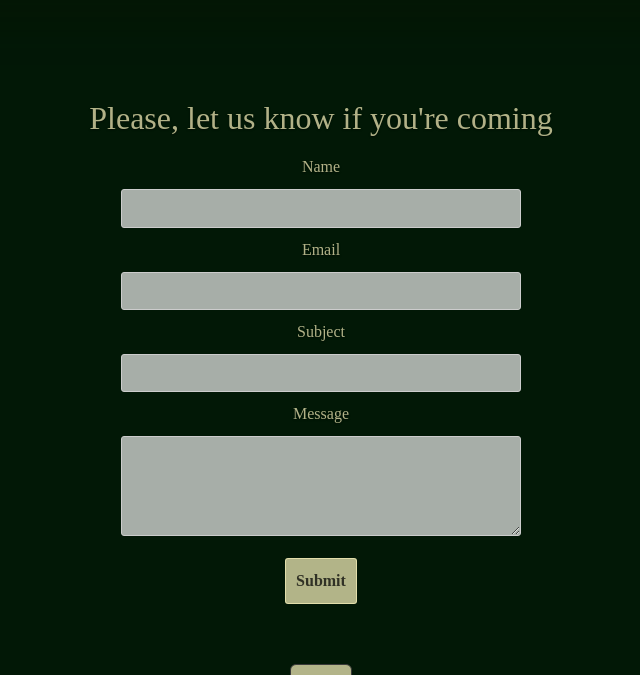
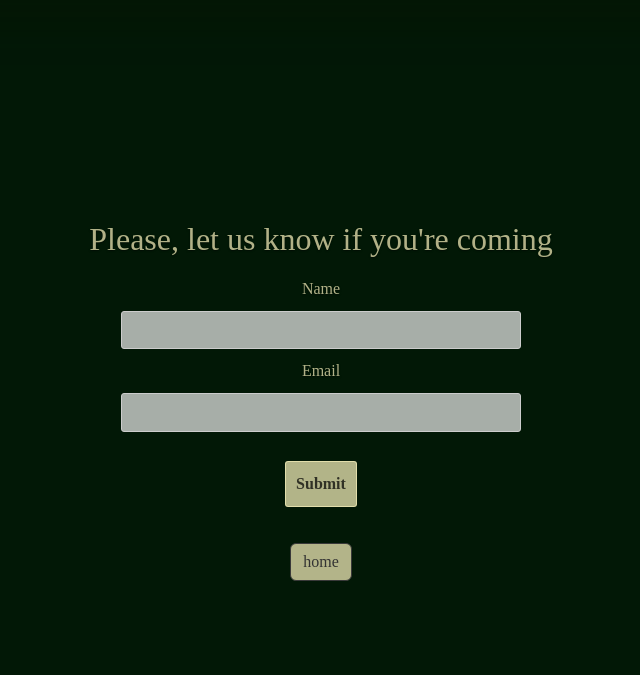
Before and after one commit to smbirch/weddingsite, a Flask app: page /rsvp in a window 1280 px wide. Shown: the top 675 px of the page, without its empty margins (319-959 px from the left). Run offline with Flask 2, Linux system fonts and the light colour scheme.

Commit message:
Cleaning up email form

```diff
--- a/app.py
+++ b/app.py
@@ -32,15 +32,12 @@ def rsvp():
             return render_template("rsvp.html", form=form)
         else:
             msg = Message(
-                form.subject.data,
+                subject=f"RSVP from {form.email.data}",
+                recipients=["birchwedding@outlook.com"],
+                body=f"RSVP from: {form.name.data}\n{form.email.data}",
                 sender="birchwedding@outlook.com",
-                recipients=["birchwedding@outlook.com"],
             )
-            msg.body = """From: %s <%s>%s""" % (
-                form.name.data,
-                form.email.data,
-                form.message.data,
-            )
+
             mail.send(msg)
             return redirect("thanks")
     elif request.method == "GET":
--- a/forms.py
+++ b/forms.py
@@ -8,8 +8,4 @@ class ContactForm(FlaskForm):
 
     email = StringField("Email", validators=[DataRequired(), Email()])
 
-    subject = StringField("Subject", validators=[DataRequired()])
-
-    message = TextAreaField("Message", validators=[DataRequired()])
-
     submit = SubmitField("Submit")
--- a/templates/rsvp.html
+++ b/templates/rsvp.html
@@ -12,23 +12,15 @@
   {% for message in form.email.errors %}
     <div class="flash">{{ message }}</div>
   {% endfor %}
-  {% for message in form.subject.errors %}
-    <div class="flash">{{ message }}</div>
-  {% endfor %}
-  {% for message in form.message.errors %}
-    <div class="flash">{{ message }}</div>
-  {% endfor %}
+
   <form action="{{ url_for('rsvp') }}" method=post>
     {{ form.hidden_tag() }}
     {{ form.name.label }}
     {{ form.name }}
     {{ form.email.label }}
     {{ form.email }}
-    {{ form.subject.label }}
-    {{ form.subject }}
-    {{ form.message.label }}
-    {{ form.message }}
-    <br>
+
+    <br><br>
     {{ form.submit }}
 
   </form>
@@ -36,7 +28,7 @@
 {% endif %}
 
   </form>
-  <br /><br />
+  <br />
   <div class="btn">
     <a href="{{ url_for('index')}}" class="btn btn-md btn-secondary">home</a>
 </div>
```
